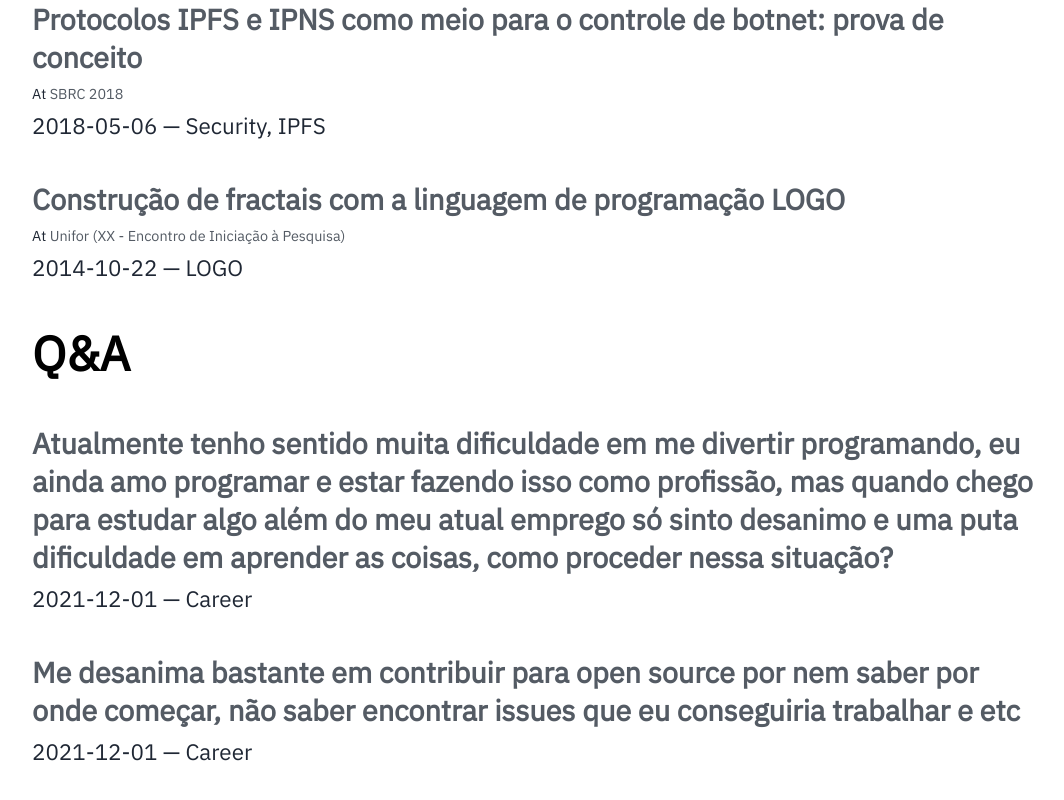
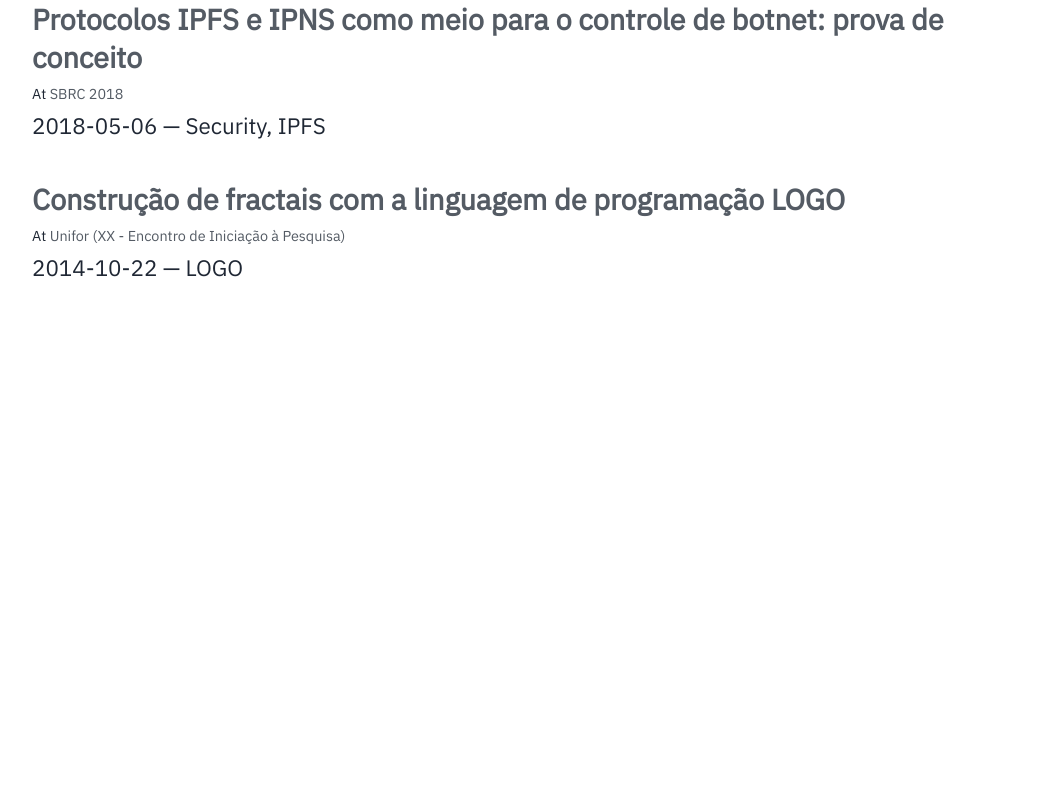
Before and after one commit to macabeus/macabeus.github.io, a SvelteKit app: page /essays in a window 1280 px wide. Shown: the part 1706-2506 px from the top of the page, without its empty margins (104-1168 px from the left). After the commit the page ends 2068 px from the top, so only its background shows below. Built offline with nearby package versions, Linux system fonts and the light colour scheme.

Commit message:
essays: remove broken links

```diff
--- a/src/contents/questionsAndAnswers.ts
+++ /dev/null
@@ -1,18 +0,0 @@
-const questionsAndAnswers: Post[] = [
-  {
-    title: 'Atualmente tenho sentido muita dificuldade em me divertir programando, eu ainda amo programar e estar fazendo isso como profissão, mas quando chego para estudar algo além do meu atual emprego só sinto desanimo e uma puta dificuldade em aprender as coisas, como proceder nessa situação?',
-    date: '2021-12-01',
-    language: 'Portuguese',
-    link: 'https://curiouscat.qa/bmacabeus/post/1254348005',
-    tags: ['Career'],
-  },
-  {
-    title: 'Me desanima bastante em contribuir para open source por nem saber por onde começar, não saber encontrar issues que eu conseguiria trabalhar e etc',
-    date: '2021-12-01',
-    language: 'Portuguese',
-    link: 'https://curiouscat.qa/bmacabeus/post/1254353436',
-    tags: ['Career'],
-  }
-]
-
-export default questionsAndAnswers
--- a/src/routes/essays/+page.svelte
+++ b/src/routes/essays/+page.svelte
@@ -4,7 +4,6 @@
   import ToggleButton from '../../components/ToggleButton.svelte'
   import posts from '../../contents/posts'
   import papers from '../../contents/papers'
-  import questionsAndAnswers from '../../contents/questionsAndAnswers'
 
   const allLanguages = new Set(posts.map(post => post.language))
   const allTags = new Set(posts.flatMap(post => post.tags))
@@ -102,15 +101,3 @@
     {/each}
   </div>
 </article>
-
-<article>
-  <h1>Q&A</h1>
-
-  <div class="works-list">
-    {#each questionsAndAnswers as qa}
-      <WorkCell
-        work={qa}
-      />
-    {/each}
-  </div>
-</article>
```
